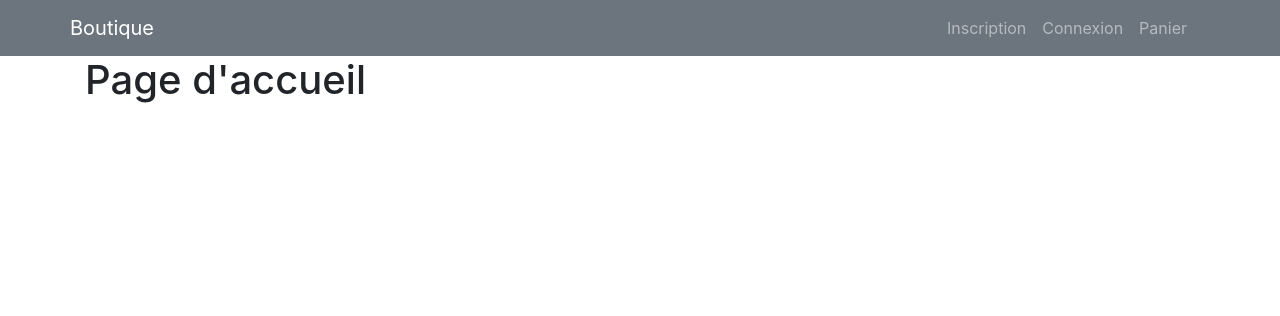
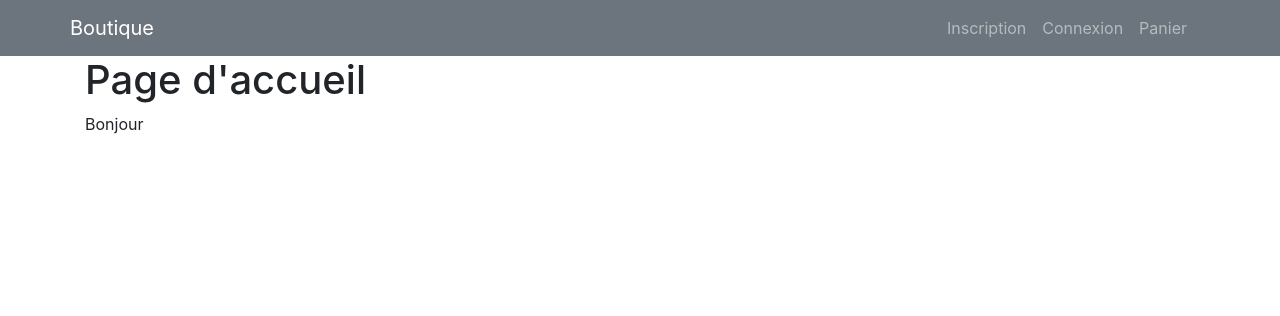
Before and after one commit to njacquet/php-wf3, a PHP site: page / in a window 1280 px wide. Shown: the top 316 px of the page. Run offline with PHP 8.4, Linux system fonts and the light colour scheme; data that the repository does not hold is empty; some libraries are stand-ins or nearby versions.

Commit message:
contenu accueil

```diff
--- a/index.php
+++ b/index.php
@@ -4,6 +4,7 @@ require_once __DIR__ . '/include/init.php';
 include __DIR__ . '/layouts/top.php';
  ?>
  <h1>Page d'accueil</h1>
+ <p>Bonjour</p>
  <?php
 include __DIR__ . '/layouts/bottom.php';
 
```
